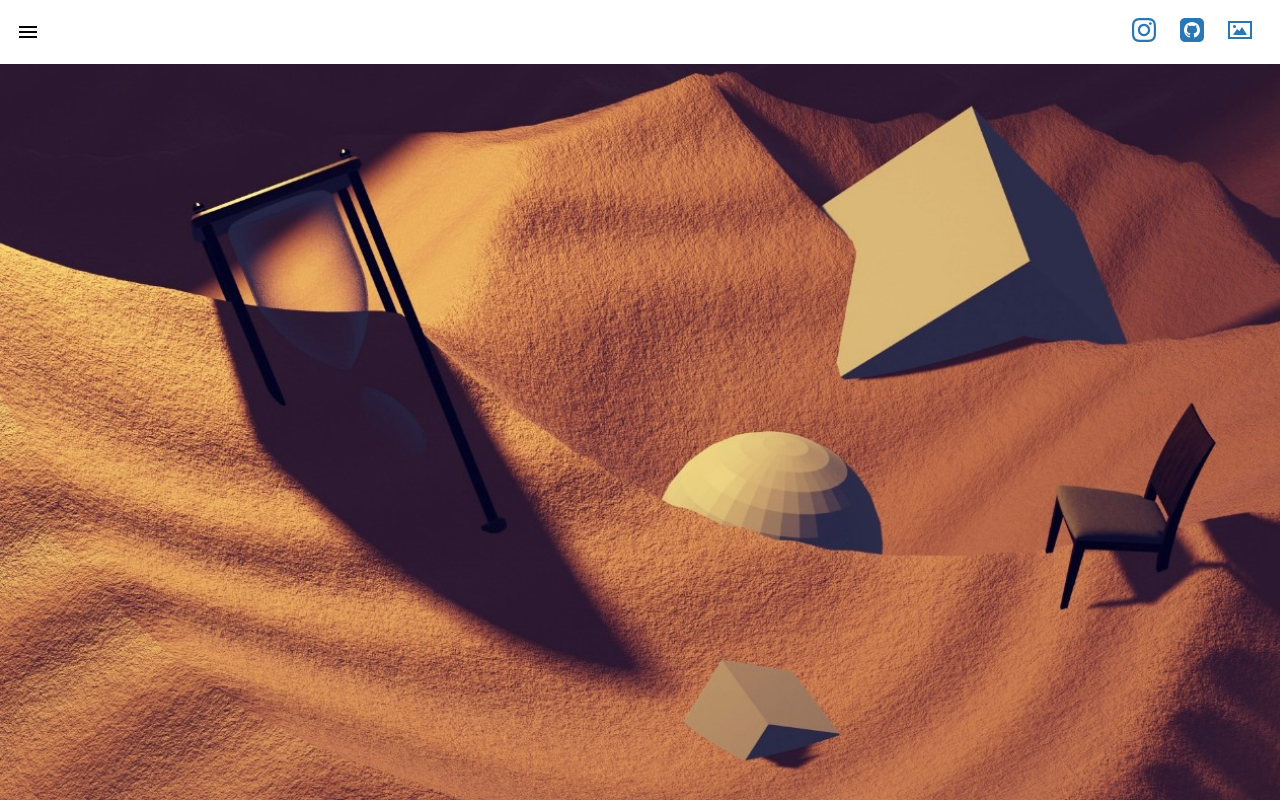
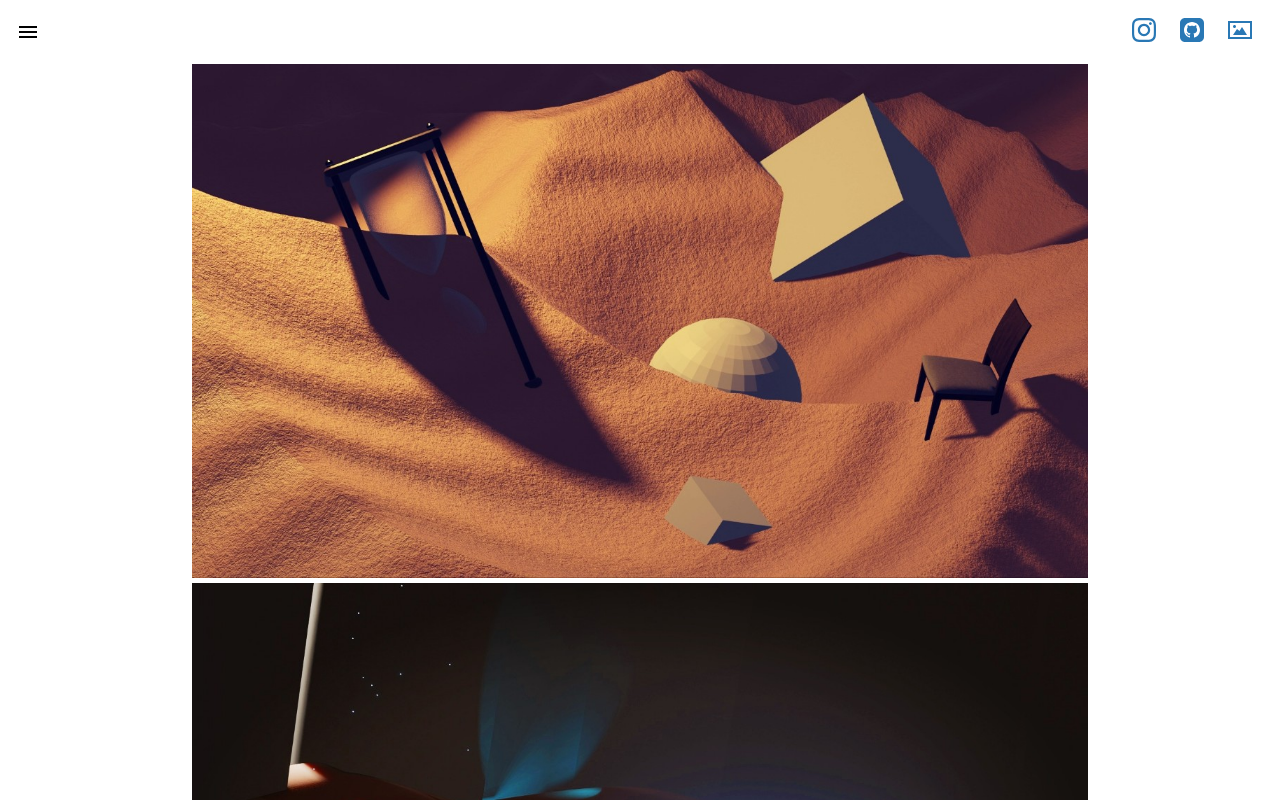
Before and after one commit to Lajancia/VUE2-VUETIFY, a Vue app: page /blender in a window 1280 px wide. Shown: the top 800 px of the page. Built offline with nearby package versions, Linux system fonts and the light colour scheme; what mdi-vue, vue-snap would draw is missing.

Commit message:
gallery change

```diff
--- a/src/components/Blender.vue
+++ b/src/components/Blender.vue
@@ -79,14 +79,15 @@ export default {
       swiperOption: {
         loop: true,
         slidesPerView: "auto",
+        direction: "vertical",
         mousewheel: {
           invert: false,
         },
         spaceBetween: 0,
-        slidesOffsetBefore: 0,
-        slidesOffsetAfter: 0,
+        // slidesOffsetBefore: 0,
+        // slidesOffsetAfter: 0,
         freeMode: true,
-        centerInsufficientSlides: true,
+        // centerInsufficientSlides: true,
       },
     };
   },
@@ -98,18 +99,18 @@ export default {
 </script>
 <style lang="scss" scoped>
 .swiper-container {
-  padding: 0 0px;
+  // padding: 0 0px;
 
   .swiper-wrapper {
     .swiper-slide {
       width: auto;
 
-      padding: 0px 0px;
+      text-align: center;
 
       appearance: none;
 
       img {
-        height: 93vh;
+        width: 70%;
       }
       video {
         height: 93vh;
--- a/src/components/Book.vue
+++ b/src/components/Book.vue
@@ -23,6 +23,7 @@ export default {
       swiperOption: {
         loop: true,
         slidesPerView: "auto",
+        direction: "vertical",
         mousewheel: {
           invert: false,
         },
@@ -48,12 +49,12 @@ export default {
     .swiper-slide {
       width: auto;
 
-      padding: 0px 0px;
+      text-align: center;
 
       appearance: none;
 
       img {
-        height: 93vh;
+        width: 70%;
       }
       video {
         height: 93vh;
--- a/src/components/Game.vue
+++ b/src/components/Game.vue
@@ -23,6 +23,7 @@ export default {
       swiperOption: {
         loop: true,
         slidesPerView: "auto",
+        direction: "vertical",
         mousewheel: {
           invert: false,
         },
@@ -48,12 +49,12 @@ export default {
     .swiper-slide {
       width: auto;
 
-      padding: 0px 0px;
+      text-align: center;
 
       appearance: none;
 
       img {
-        height: 93vh;
+        width: 70%;
       }
       video {
         height: 93vh;
--- a/src/components/Journey.vue
+++ b/src/components/Journey.vue
@@ -26,6 +26,7 @@ export default {
       swiperOption: {
         loop: true,
         slidesPerView: "auto",
+        direction: "vertical",
         mousewheel: {
           invert: false,
         },
@@ -51,12 +52,12 @@ export default {
     .swiper-slide {
       width: auto;
 
-      padding: 0px 0px;
+      text-align: center;
 
       appearance: none;
 
       img {
-        height: 93vh;
+        width: 70%;
       }
       video {
         height: 93vh;
--- a/src/components/Mr.vue
+++ b/src/components/Mr.vue
@@ -2,7 +2,7 @@
   <div>
     <swiper ref="filterSwiper" :options="swiperOption">
       <swiper-slide v-for="i in 3" :key="i">
-        <img :src="require('@/assets/Gallery/MR/img' + i + '.jpeg')" />
+        <img :src="require('@/assets/Gallery/MR/' + i + '.jpeg')" />
       </swiper-slide>
       <!-- <swiper-slide v-for="i in 7" :key="i">
         <img :src="require('@/assets/Gallery/journey/img' + i + '.webp')" />
@@ -26,6 +26,7 @@ export default {
       swiperOption: {
         loop: true,
         slidesPerView: "auto",
+        direction: "vertical",
         mousewheel: {
           invert: false,
         },
@@ -51,12 +52,12 @@ export default {
     .swiper-slide {
       width: auto;
 
-      padding: 0px 0px;
+      text-align: center;
 
       appearance: none;
 
       img {
-        height: 93vh;
+        width: 70%;
       }
       video {
         height: 93vh;
--- a/src/components/Other.vue
+++ b/src/components/Other.vue
@@ -26,6 +26,7 @@ export default {
       swiperOption: {
         loop: true,
         slidesPerView: "auto",
+        direction: "vertical",
         mousewheel: {
           invert: false,
         },
@@ -51,12 +52,12 @@ export default {
     .swiper-slide {
       width: auto;
 
-      padding: 0px 0px;
+      text-align: center;
 
       appearance: none;
 
       img {
-        height: 93vh;
+        width: 70%;
       }
       video {
         height: 93vh;
--- a/src/components/School.vue
+++ b/src/components/School.vue
@@ -26,6 +26,7 @@ export default {
       swiperOption: {
         loop: true,
         slidesPerView: "auto",
+        direction: "vertical",
         mousewheel: {
           invert: false,
         },
@@ -51,12 +52,12 @@ export default {
     .swiper-slide {
       width: auto;
 
-      padding: 0px 0px;
+      text-align: center;
 
       appearance: none;
 
       img {
-        height: 93vh;
+        width: 70%;
       }
       video {
         height: 93vh;
--- a/src/components/Witch.vue
+++ b/src/components/Witch.vue
@@ -26,6 +26,7 @@ export default {
       swiperOption: {
         loop: true,
         slidesPerView: "auto",
+        direction: "vertical",
         mousewheel: {
           invert: false,
         },
@@ -51,12 +52,12 @@ export default {
     .swiper-slide {
       width: auto;
 
-      padding: 0px 0px;
+      text-align: center;
 
       appearance: none;
 
       img {
-        height: 93vh;
+        height: 70vh;
       }
       video {
         height: 93vh;
--- a/src/views/Home.vue
+++ b/src/views/Home.vue
@@ -363,10 +363,14 @@ window.onload = function () {
 };
 </script>
 <style scoped>
+@import url("https://fonts.googleapis.com/css2?family=Anton&family=Black+Han+Sans&display=swap");
+@import url("https://fonts.googleapis.com/css2?family=Do+Hyeon&display=swap");
+
 * {
   /* background-image: url("../assets/coffee.jpg"); */
   font-family: "Anton", sans-serif;
 }
+
 .v-card--reveal {
   align-items: center;
   bottom: 0;
@@ -396,6 +400,9 @@ window.onload = function () {
   text-align: left;
   margin-left: 15px;
   margin-right: 15px;
+}
+#card{
+  font-family: "Do Hyeon", sans-serif;
 }
 #main1 {
   font-size: 60px;
```
